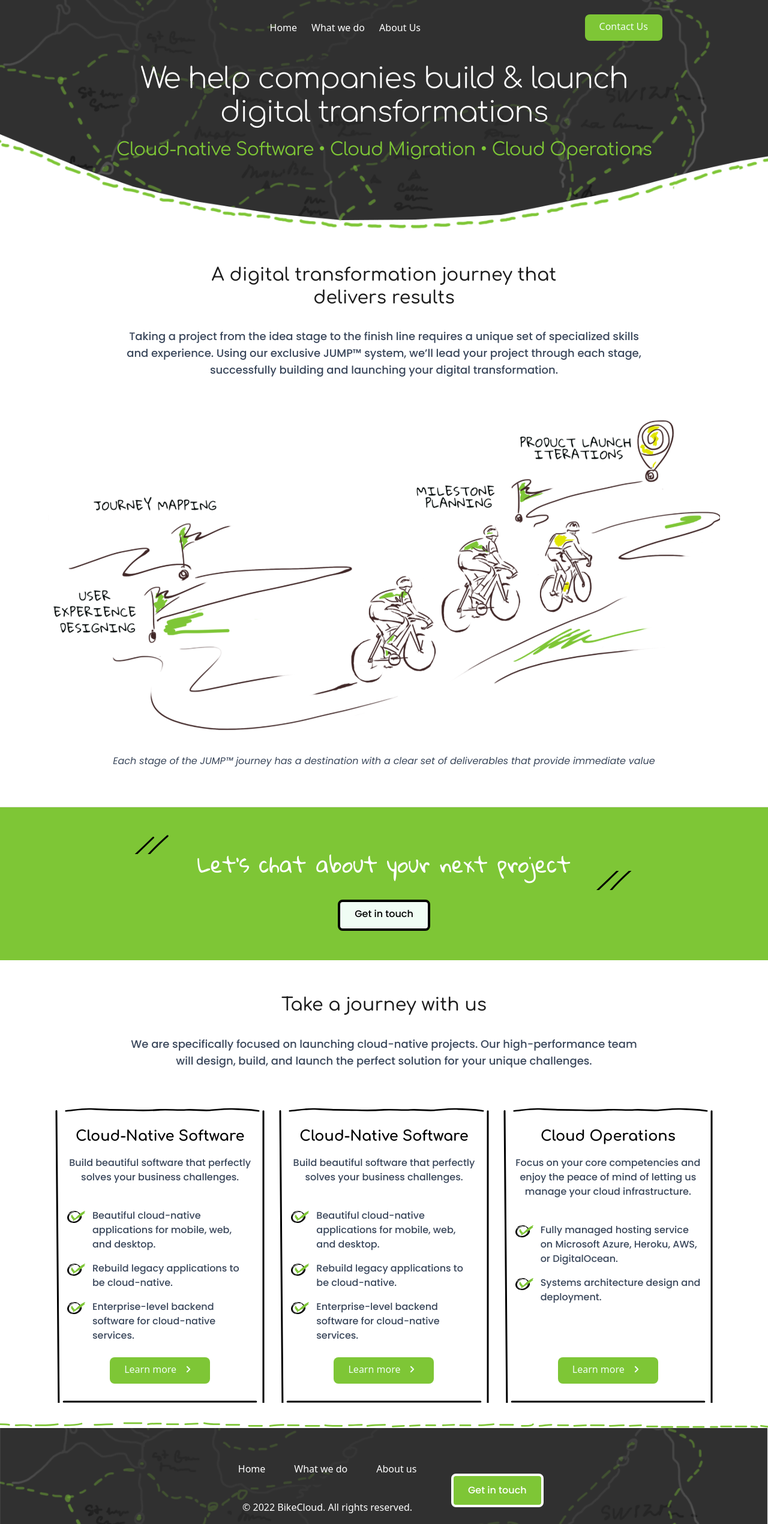
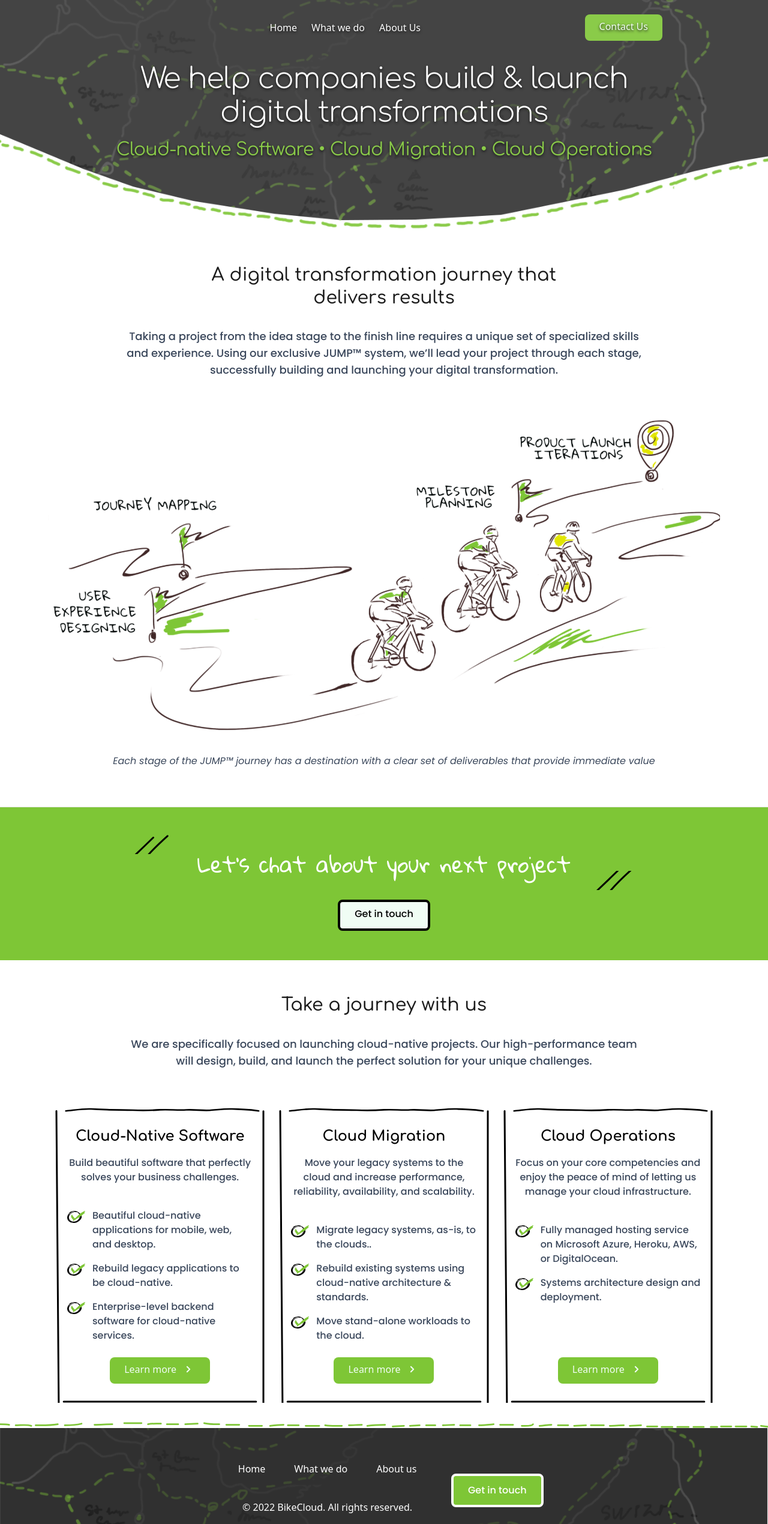
Before and after one commit to gauravprwl14/tailwind-landing-page, a Next.js app: page / in a window 1280 px wide. Shown: the whole page at 60% size. Built offline with nearby package versions, Linux system fonts and the light colour scheme.

Commit message:
fixed the header styling and update the content for the service section

```diff
--- a/components/Home/ServiceSection.tsx
+++ b/components/Home/ServiceSection.tsx
@@ -29,17 +29,17 @@ const CardJSON = [
 
     },
     {
-        title: 'Cloud-Native Software',
-        description: 'Build beautiful software that perfectly solves your business challenges.',
+        title: 'Cloud Migration',
+        description: 'Move your legacy systems to the cloud and increase performance, reliability, availability, and scalability.',
         mainFeatures: [
             {
-                text: 'Beautiful cloud-native applications for mobile, web, and desktop.'
+                text: 'Migrate legacy systems, as-is, to the clouds..'
             },
             {
-                text: 'Rebuild legacy applications to be cloud-native.'
+                text: 'Rebuild existing systems using cloud-native architecture & standards.'
             },
             {
-                text: 'Enterprise-level backend software for cloud-native services. '
+                text: 'Move stand-alone workloads to the cloud.'
             },
         ]
 
--- a/components/header.tsx
+++ b/components/header.tsx
@@ -61,7 +61,7 @@ const Header = () => {
 
 export const HeaderContainer = ({ title, description, bgContainer, headerContainer }: HeaderType) => {
     return (
-        <div className={`flex flex-col h-full w-full md:pb-8 bg-no-repeat bg-cover bg-[url('/img/header_background_01.svg')] object-contain ${bgContainer}`}>
+        <div className={`header-wrapper ${bgContainer}`}>
             <Header />
 
             <section id="header-background" className={`flex w-full flex-1 flex-col items-center  px-4 text-center font-Comfortaa ${headerContainer}`}>
--- a/styles/globals.css
+++ b/styles/globals.css
@@ -172,6 +172,11 @@
         height: 741px;
     }
 
+
+    .header-wrapper  {
+        @apply flex flex-col h-full w-full md:pb-8 bg-no-repeat bg-[url('/img/header_background_01.svg')] bg-cover opacity-90 object-contain;
+        text-shadow: 0px 2px 4px #000000;
+    }
   }
 
 .header-content-wrapper {
```
